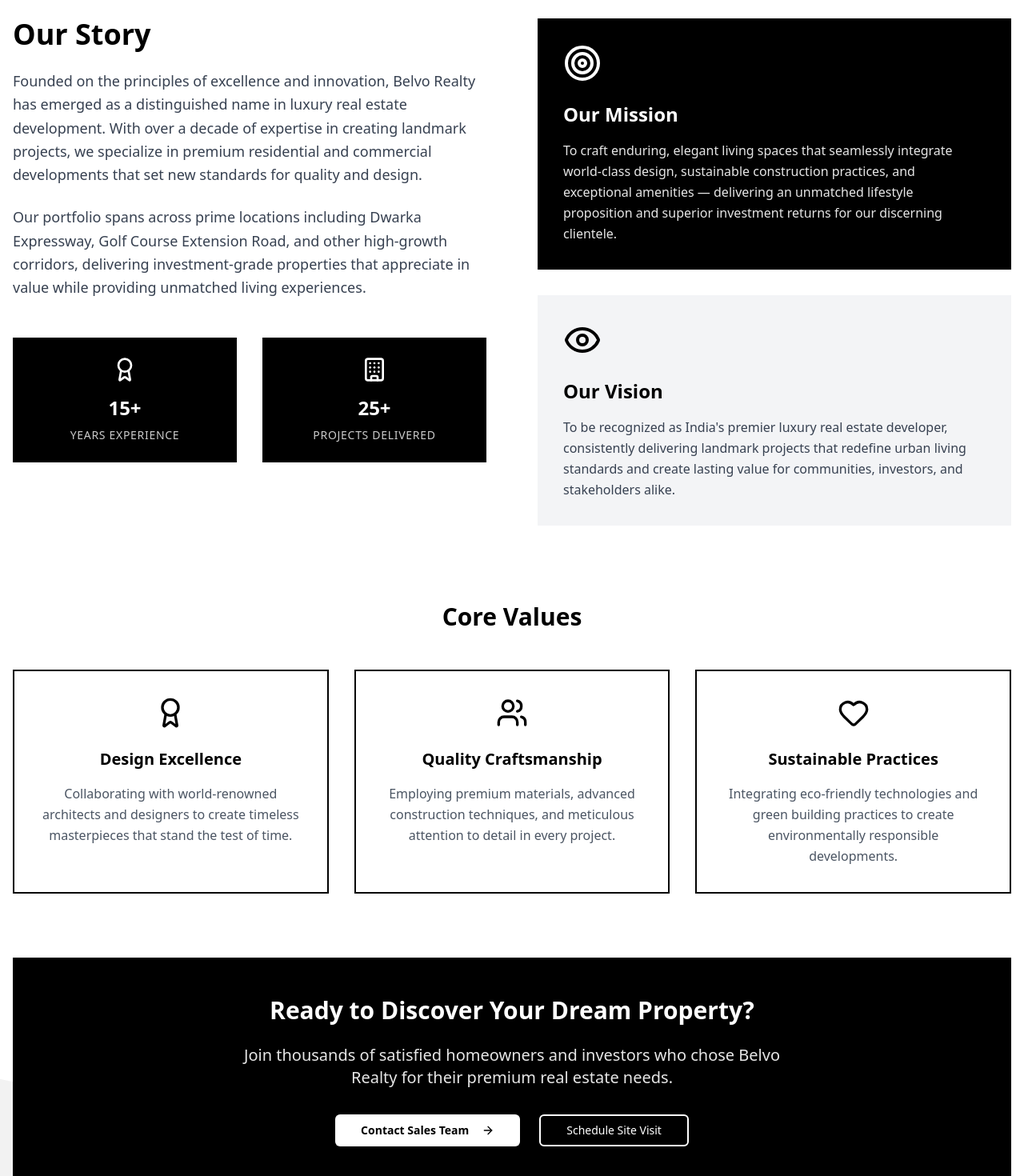
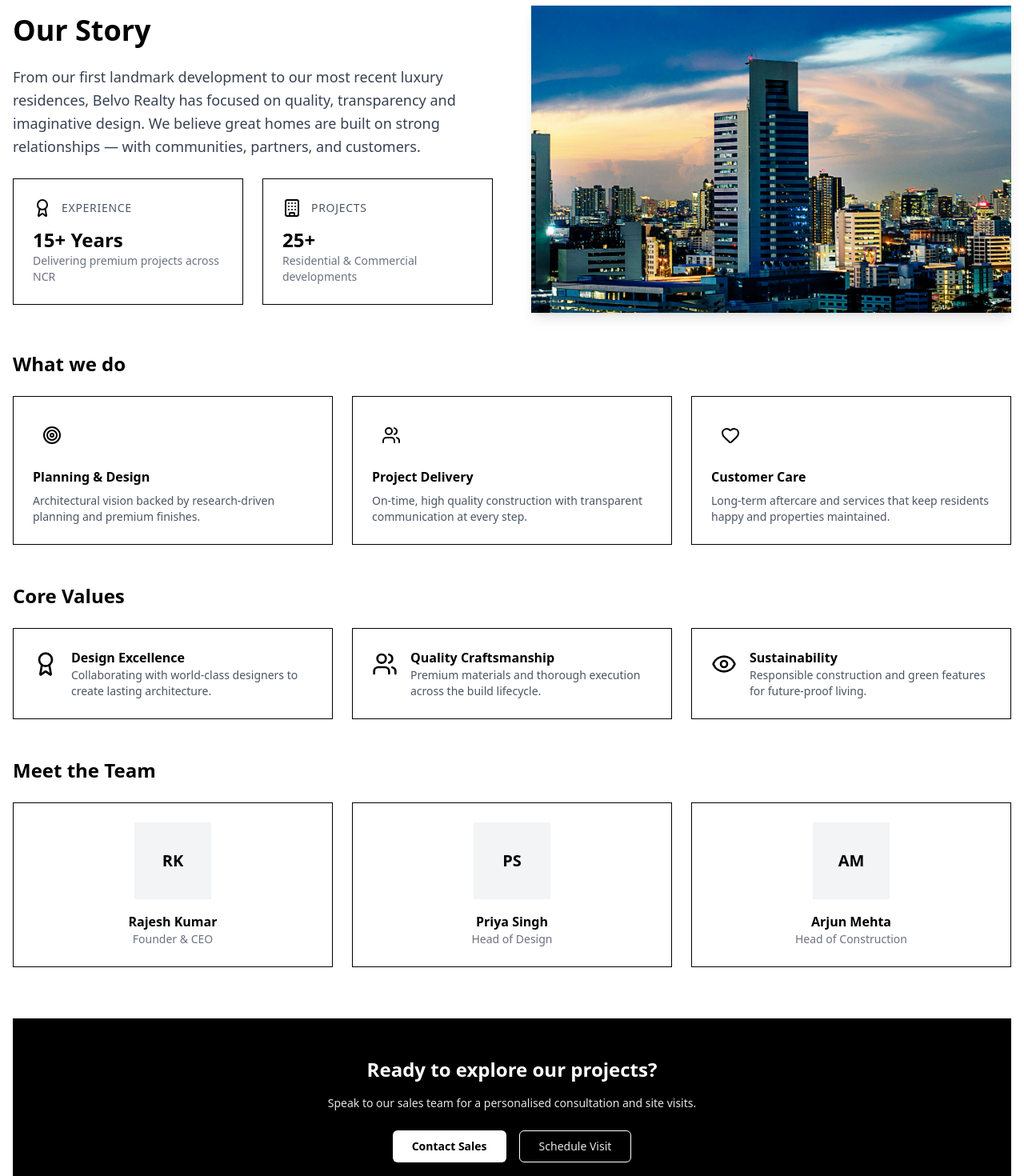
Before and after one commit to desirediv0/belvo-realty, a Next.js app: page /about in a window 1280 px wide. Shown: the part 1040-2510 px from the top of the page at 80% size. Built offline with nearby package versions, Linux system fonts and the light colour scheme; a web font is replaced by a local one.

Commit message:
feat: Enhance AboutPage with improved layout, animations, and updated content for better user engagement

```diff
--- a/src/app/about/page.tsx
+++ b/src/app/about/page.tsx
@@ -1,10 +1,12 @@
 "use client"
 
 import { motion, Variants } from "framer-motion"
+import Image from "next/image"
 import { Button } from "@/components/ui/button"
-import { ArrowRight, Award, Users, Building, Target, Eye, Heart } from "lucide-react"
+import { Award, Users, Building, Target, Eye, Heart } from "lucide-react"
 import HeroPage from "@/components/HeroPage"
 import HeadText from "@/components/Head-text"
+import { luxuryvisiondesktop } from "@/assets/inedex"
 
 export default function AboutPage() {
 
@@ -13,37 +15,36 @@ export default function AboutPage() {
         visible: {
             opacity: 1,
             transition: {
-                staggerChildren: 0.15,
-                delayChildren: 0.1,
+                staggerChildren: 0.12,
+                delayChildren: 0.08,
             },
         },
     }
 
     const itemVariants: Variants = {
-        hidden: { opacity: 0, y: 40 },
+        hidden: { opacity: 0, y: 30 },
         visible: {
             opacity: 1,
             y: 0,
             transition: {
-                duration: 0.8,
+                duration: 0.7,
             },
         },
     }
+
     return (
         <main>
             <HeroPage
                 heading={<><span>ABOUT US</span></>}
-                subtitle={<span>Discover the legacy and vision behind Belvo Realty, India&apos;s premier luxury real estate developer.</span>}
+                subtitle={<span>Discover the legacy and vision behind Belvo Realty — where craft meets comfort.</span>}
                 breadcrumb={[{ label: "Home", href: "/" }, { label: "About", href: "/about" }]}
-
             />
 
-            {/* About Section */}
             <section className="py-16 bg-white text-black relative overflow-hidden">
-                {/* Background geometric elements */}
-                <div className="absolute inset-0 overflow-hidden">
-                    <div className="absolute top-0 right-0 w-96 h-96 bg-black/5 opacity-3 transform rotate-45 translate-x-48 -translate-y-48"></div>
-                    <div className="absolute bottom-0 left-0 w-96 h-96 bg-black/5 opacity-3 transform rotate-12 -translate-x-48 translate-y-48"></div>
+                {/* subtle decorative background - non interactive */}
+                <div className="absolute inset-0 -z-10 pointer-events-none">
+                    <div className="absolute top-0 right-0 w-80 h-80 bg-gradient-to-tr from-gray-100 to-transparent rounded-none opacity-40 transform translate-x-32 -translate-y-24"></div>
+                    <div className="absolute bottom-0 left-0 w-96 h-96 bg-gradient-to-bl from-gray-100 to-transparent rounded-none opacity-30 transform -translate-x-32 translate-y-24"></div>
                 </div>
 
                 <div className="container mx-auto px-4 relative">
@@ -51,120 +52,133 @@ export default function AboutPage() {
                         variants={containerVariants}
                         initial="hidden"
                         whileInView="visible"
-                        viewport={{ once: true, margin: "-100px" }}
+                        viewport={{ once: true, margin: "-120px" }}
                         className="max-w-7xl mx-auto"
                     >
                         <HeadText
-                            heading="ABOUT US"
-                            subheadingfirstline="REDEFINING "
-                            subheadingsecondline="LUXURY LIVING"
-                            description="Belvo Realty stands at the forefront of premium real estate development, creating architectural masterpieces that combine world-class design with sustainable innovation across India&apos;s most coveted locations."
+                            heading="ABOUT BELVO"
+                            subheadingfirstline="CRAFTED"
+                            subheadingsecondline="FOR LIVING"
+                            description="Belvo Realty blends modern architecture, sustainable practices and premium amenities to create homes and investments that stand the test of time."
                         />
 
-                        {/* Main Content Grid */}
-                        <div className="grid lg:grid-cols-2 gap-16 mb-24">
-                            {/* Left Content */}
-                            <motion.div variants={itemVariants} className="space-y-12">
-                                <div>
-                                    <h2 className="text-3xl md:text-4xl font-bold mb-6 text-black">Our Story</h2>
-                                    <p className="text-lg text-gray-700 leading-relaxed mb-6">
-                                        Founded on the principles of excellence and innovation, Belvo Realty has emerged as a distinguished
-                                        name in luxury real estate development. With over a decade of expertise in creating landmark projects,
-                                        we specialize in premium residential and commercial developments that set new standards for quality and design.
-                                    </p>
-                                    <p className="text-lg text-gray-700 leading-relaxed">
-                                        Our portfolio spans across prime locations including Dwarka Expressway, Golf Course Extension Road,
-                                        and other high-growth corridors, delivering investment-grade properties that appreciate in value while
-                                        providing unmatched living experiences.
-                                    </p>
-                                </div>
+                        {/* Lead section: story + visual */}
+                        <div className="grid lg:grid-cols-2 gap-12 items-center my-12">
+                            <motion.div variants={itemVariants} className="space-y-6">
+                                <h2 className="text-3xl md:text-4xl font-bold">Our Story</h2>
+                                <p className="text-gray-700 leading-relaxed text-lg">
+                                    From our first landmark development to our most recent luxury residences, Belvo Realty has focused on quality, transparency and imaginative design. We believe great homes are built on strong relationships — with communities, partners, and customers.
+                                </p>
 
-                                <div className="grid grid-cols-2 gap-8">
-                                    <div className="text-center p-6 bg-black text-white">
-                                        <Award className="w-8 h-8 mx-auto mb-4" />
-                                        <div className="text-2xl font-bold mb-2">15+</div>
-                                        <div className="text-sm uppercase tracking-wider opacity-80">Years Experience</div>
+                                <div className="grid sm:grid-cols-2 gap-6">
+                                    <div className="p-6 border border-black rounded-none bg-white">
+                                        <div className="flex items-center gap-3 mb-3">
+                                            <Award className="w-6 h-6 text-black" />
+                                            <div className="text-sm uppercase tracking-wider text-gray-600">Experience</div>
+                                        </div>
+                                        <div className="text-2xl font-bold">15+ Years</div>
+                                        <div className="text-sm text-gray-500">Delivering premium projects across NCR</div>
                                     </div>
-                                    <div className="text-center p-6 bg-black text-white">
-                                        <Building className="w-8 h-8 mx-auto mb-4" />
-                                        <div className="text-2xl font-bold mb-2">25+</div>
-                                        <div className="text-sm uppercase tracking-wider opacity-80">Projects Delivered</div>
+
+                                    <div className="p-6 border border-black rounded-none bg-white">
+                                        <div className="flex items-center gap-3 mb-3">
+                                            <Building className="w-6 h-6 text-black" />
+                                            <div className="text-sm uppercase tracking-wider text-gray-600">Projects</div>
+                                        </div>
+                                        <div className="text-2xl font-bold">25+</div>
+                                        <div className="text-sm text-gray-500">Residential & Commercial developments</div>
                                     </div>
                                 </div>
                             </motion.div>
 
-                            {/* Right Content */}
-                            <motion.div variants={itemVariants} className="space-y-8">
-                                <div className="bg-black text-white p-8">
-                                    <Target className="w-12 h-12 mb-6" />
-                                    <h3 className="text-2xl font-bold mb-4">Our Mission</h3>
-                                    <p className="leading-relaxed opacity-90">
-                                        To craft enduring, elegant living spaces that seamlessly integrate world-class design,
-                                        sustainable construction practices, and exceptional amenities — delivering an unmatched
-                                        lifestyle proposition and superior investment returns for our discerning clientele.
-                                    </p>
-                                </div>
-
-                                <div className="bg-gray-100 p-8">
-                                    <Eye className="w-12 h-12 mb-6 text-black" />
-                                    <h3 className="text-2xl font-bold mb-4 text-black">Our Vision</h3>
-                                    <p className="leading-relaxed text-gray-700">
-                                        To be recognized as India&apos;s premier luxury real estate developer, consistently delivering
-                                        landmark projects that redefine urban living standards and create lasting value for communities,
-                                        investors, and stakeholders alike.
-                                    </p>
-                                </div>
+                            <motion.div variants={itemVariants} className="overflow-hidden shadow-lg rounded-none">
+                                <Image src={luxuryvisiondesktop} alt="Luxury property" width={1200} height={800} className="object-cover w-full h-64 sm:h-96" />
                             </motion.div>
                         </div>
 
+                        {/* What we do */}
+                        <motion.div variants={itemVariants} className="mb-12">
+                            <h3 className="text-2xl font-bold mb-6">What we do</h3>
+                            <div className="grid md:grid-cols-3 gap-6">
+                                <div className="p-6 border border-black rounded-none hover:shadow transition">
+                                    <div className="w-12 h-12 rounded-none bg-white flex items-center justify-center mb-4">
+                                        <Target className="w-6 h-6 text-black" />
+                                    </div>
+                                    <h4 className="font-semibold mb-2">Planning & Design</h4>
+                                    <p className="text-sm text-gray-600">Architectural vision backed by research-driven planning and premium finishes.</p>
+                                </div>
+
+                                <div className="p-6 border border-black rounded-none hover:shadow transition">
+                                    <div className="w-12 h-12 rounded-none bg-white flex items-center justify-center mb-4">
+                                        <Users className="w-6 h-6 text-black" />
+                                    </div>
+                                    <h4 className="font-semibold mb-2">Project Delivery</h4>
+                                    <p className="text-sm text-gray-600">On-time, high quality construction with transparent communication at every step.</p>
+                                </div>
+
+                                <div className="p-6 border border-black rounded-none hover:shadow transition">
+                                    <div className="w-12 h-12 rounded-none bg-white flex items-center justify-center mb-4">
+                                        <Heart className="w-6 h-6 text-black" />
+                                    </div>
+                                    <h4 className="font-semibold mb-2">Customer Care</h4>
+                                    <p className="text-sm text-gray-600">Long-term aftercare and services that keep residents happy and properties maintained.</p>
+                                </div>
+                            </div>
+                        </motion.div>
+
                         {/* Core Values */}
-                        <motion.div variants={itemVariants} className="mb-20">
-                            <h3 className="text-3xl font-bold mb-12 text-center text-black">Core Values</h3>
-                            <div className="grid md:grid-cols-3 gap-8">
-                                {[
-                                    {
-                                        icon: <Award className="w-10 h-10" />,
-                                        title: "Design Excellence",
-                                        description: "Collaborating with world-renowned architects and designers to create timeless masterpieces that stand the test of time."
-                                    },
-                                    {
-                                        icon: <Users className="w-10 h-10" />,
-                                        title: "Quality Craftsmanship",
-                                        description: "Employing premium materials, advanced construction techniques, and meticulous attention to detail in every project."
-                                    },
-                                    {
-                                        icon: <Heart className="w-10 h-10" />,
-                                        title: "Sustainable Practices",
-                                        description: "Integrating eco-friendly technologies and green building practices to create environmentally responsible developments."
-                                    }
-                                ].map((value, index) => (
-                                    <div key={index} className="bg-white border-2 border-black p-8 text-center group hover:bg-black hover:text-white transition-all duration-300">
-                                        <div className="mb-6 flex justify-center text-black group-hover:text-white">
-                                            {value.icon}
+                        <motion.div variants={itemVariants} className="mb-12">
+                            <h3 className="text-2xl font-bold mb-6">Core Values</h3>
+                            <div className="grid md:grid-cols-3 gap-6">
+                                {[{
+                                    icon: <Award className="w-8 h-8 text-black" />,
+                                    title: 'Design Excellence',
+                                    desc: 'Collaborating with world-class designers to create lasting architecture.'
+                                }, {
+                                    icon: <Users className="w-8 h-8 text-black" />,
+                                    title: 'Quality Craftsmanship',
+                                    desc: 'Premium materials and thorough execution across the build lifecycle.'
+                                }, {
+                                    icon: <Eye className="w-8 h-8 text-black" />,
+                                    title: 'Sustainability',
+                                    desc: 'Responsible construction and green features for future-proof living.'
+                                }].map((v, i) => (
+                                    <div key={i} className="p-6 border border-black rounded-none flex gap-4 items-start">
+                                        <div className="mt-1">{v.icon}</div>
+                                        <div>
+                                            <h4 className="font-semibold">{v.title}</h4>
+                                            <p className="text-sm text-gray-600">{v.desc}</p>
                                         </div>
-                                        <h4 className="text-xl font-bold mb-4">{value.title}</h4>
-                                        <p className="leading-relaxed text-gray-600 group-hover:text-gray-200">
-                                            {value.description}
-                                        </p>
                                     </div>
                                 ))}
                             </div>
                         </motion.div>
 
-                        {/* CTA Section */}
-                        <motion.div variants={itemVariants} className="text-center bg-black text-white p-12">
-                            <h3 className="text-3xl font-bold mb-6">Ready to Discover Your Dream Property?</h3>
-                            <p className="text-xl mb-8 opacity-90 max-w-2xl mx-auto">
-                                Join thousands of satisfied homeowners and investors who chose Belvo Realty for their premium real estate needs.
-                            </p>
-                            <div className="flex flex-col sm:flex-row items-center justify-center gap-6">
-                                <Button size="lg" className="bg-white text-black px-8 py-4 font-bold hover:bg-gray-100">
-                                    Contact Sales Team
-                                    <ArrowRight className="ml-2" />
-                                </Button>
-                                <Button variant="outline" size="lg" className="px-8 py-4 border-white bg-black border-2 text-white hover:bg-white hover:text-black">
-                                    Schedule Site Visit
-                                </Button>
+                        {/* Team */}
+                        <motion.div variants={itemVariants} className="mb-16">
+                            <h3 className="text-2xl font-bold mb-6">Meet the Team</h3>
+                            <div className="grid sm:grid-cols-2 lg:grid-cols-3 gap-6">
+                                {[
+                                    { name: 'Rajesh Kumar', role: 'Founder & CEO' },
+                                    { name: 'Priya Singh', role: 'Head of Design' },
+                                    { name: 'Arjun Mehta', role: 'Head of Construction' }
+                                ].map((p, idx) => (
+                                    <div key={idx} className="p-6 border border-black rounded-none text-center">
+                                        <div className="mx-auto w-24 h-24 rounded-none bg-gray-100 flex items-center justify-center text-xl font-semibold mb-4">{p.name.split(' ').map(n => n[0]).slice(0, 2).join('')}</div>
+                                        <div className="font-semibold">{p.name}</div>
+                                        <div className="text-sm text-gray-500">{p.role}</div>
+                                    </div>
+                                ))}
+                            </div>
+                        </motion.div>
+
+                        {/* CTA */}
+                        <motion.div variants={itemVariants} className="text-center bg-black text-white p-12 rounded-none">
+                            <h3 className="text-2xl font-bold mb-4">Ready to explore our projects?</h3>
+                            <p className="mb-6 text-sm opacity-90">Speak to our sales team for a personalised consultation and site visits.</p>
+                            <div className="flex items-center justify-center gap-4">
+                                <Button size="lg" className="bg-white text-black px-6 py-3 font-bold hover:bg-gray-100">Contact Sales</Button>
+                                <Button variant="outline" size="lg" className="px-6 py-3 border-white bg-black text-white/90">Schedule Visit</Button>
                             </div>
                         </motion.div>
                     </motion.div>
```
